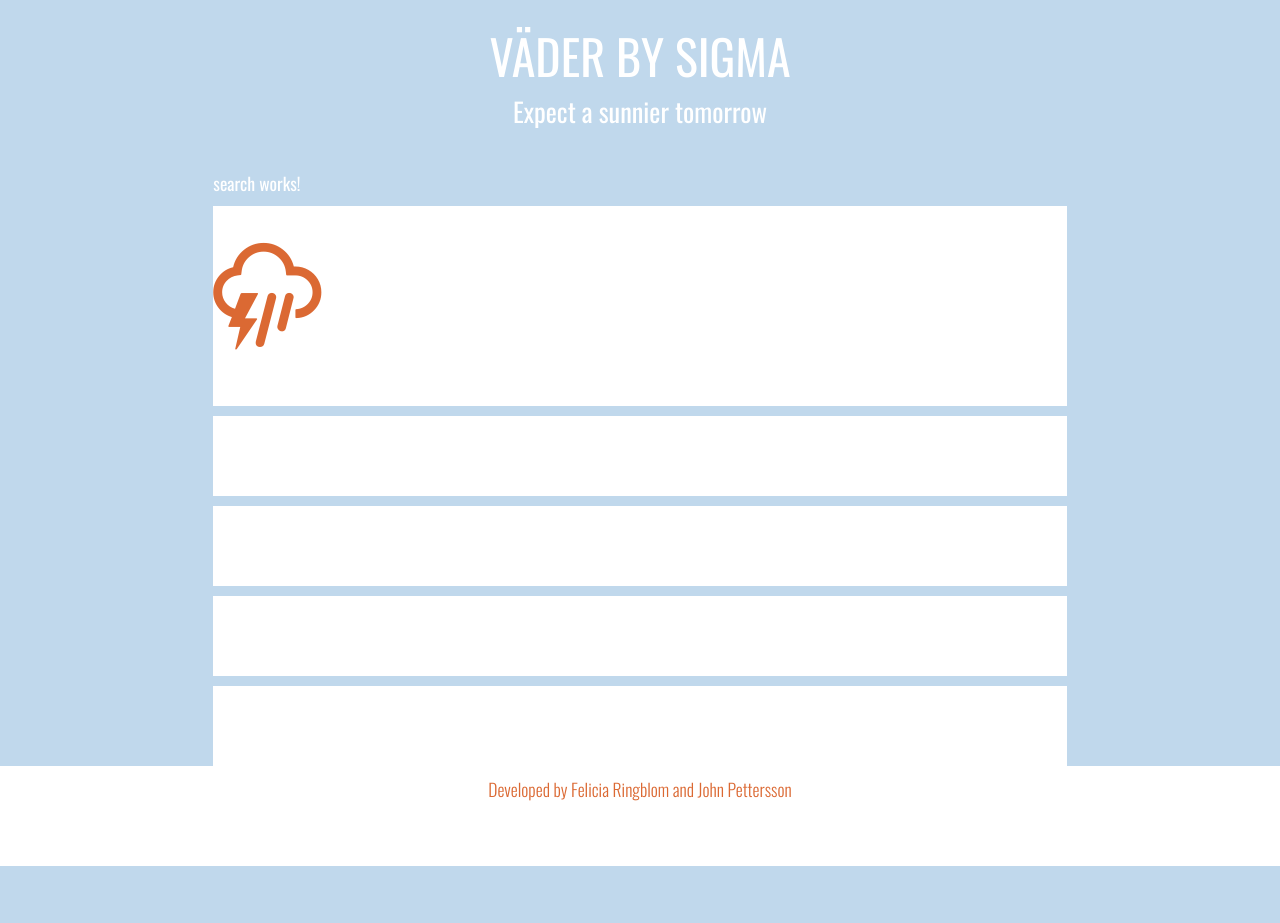
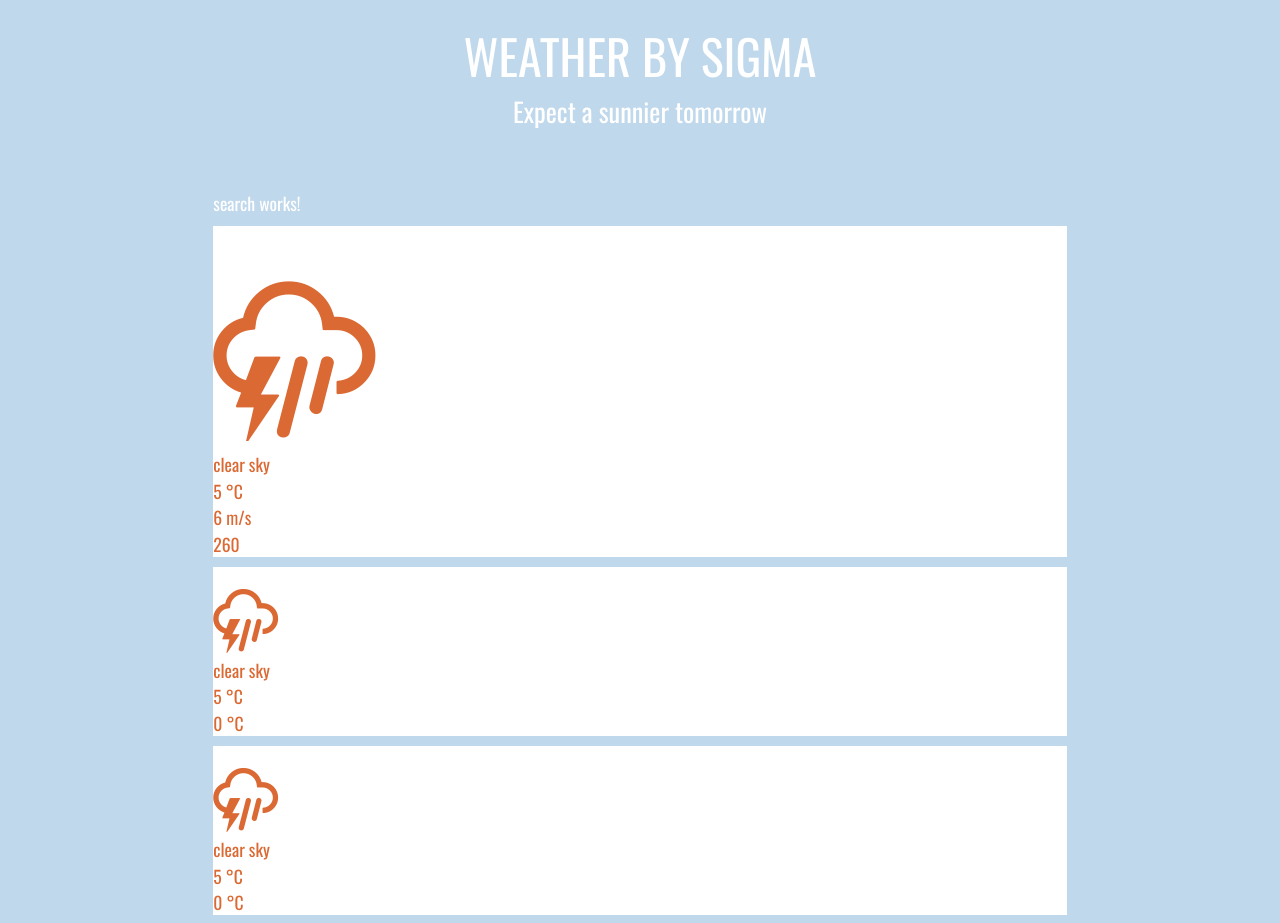
Before and after one commit to sheriffjohn/angular_aws, an Angular app: page / in a window 1280 px wide. Shown: the top 923 px of the page. Before the commit the page ends 866 px from the top, so only its background shows below. Built offline with nearby package versions, Linux system fonts and the light colour scheme.

Commit message:
Add input properties to weather components

```diff
--- a/src/app/app.component.html
+++ b/src/app/app.component.html
@@ -1,17 +1,20 @@
 <section id="page">
   <header>
-    <h1>Väder by Sigma</h1>
+    <h1>Weather by Sigma</h1>
     <h2>Expect a sunnier tomorrow</h2>
   </header>
   <aside class="left"></aside>
   <main>
     <app-search></app-search>
-    <app-main-display [cod]="200"></app-main-display>
-    <app-weekday-display></app-weekday-display>
-    <app-weekday-display></app-weekday-display>
-    <app-weekday-display></app-weekday-display>
-    <app-weekday-display></app-weekday-display>
+    <app-main-display [description]="'clear sky'" [cod]="200" [temp]="5" [windspeed]="6" [winddeg]="260">
+    </app-main-display>
+    <app-weekday-display [description]="'clear sky'" [cod]="200" [maxtemp]="5" [mintemp]="0"></app-weekday-display>
+    <app-weekday-display [description]="'clear sky'" [cod]="200" [maxtemp]="5" [mintemp]="0"></app-weekday-display>
+    <app-weekday-display [description]="'clear sky'" [cod]="200" [maxtemp]="5" [mintemp]="0"></app-weekday-display>
+    <app-weekday-display [description]="'clear sky'" [cod]="200" [maxtemp]="5" [mintemp]="0"></app-weekday-display>
   </main>
   <aside class="right"></aside>
-  <footer>Developed by Felicia Ringblom and John Pettersson</footer>
+  <footer>
+    <p>Developed by Felicia Ringblom and John Pettersson</p>
+  </footer>
 </section>
--- a/src/app/main-display/main-display.component.html
+++ b/src/app/main-display/main-display.component.html
@@ -1,3 +1,8 @@
 <div>
   <p class="weather_icon">{{ weatherIcon }}</p>
+  <p class="description">{{ description }}</p>
+  <p class="temp">{{ temp }} °C</p>
+  <p class="windspeed">{{ windspeed }} m/s</p>
+  <p class="winddeg">{{ winddeg }}</p>
+
 </div>
--- a/src/app/main-display/main-display.component.ts
+++ b/src/app/main-display/main-display.component.ts
@@ -8,6 +8,11 @@ import IconMappings from '../utils/iconMappings';
 export class MainDisplayComponent implements OnInit {
 
   @Input() cod: number;
+  @Input() temp: number;
+  @Input() windspeed: number;
+  @Input() winddeg: number;
+  @Input() description: string;
+
 
   weatherIcon: string;
 
--- a/src/app/weekday-display/weekday-display.component.html
+++ b/src/app/weekday-display/weekday-display.component.html
@@ -1,3 +1,6 @@
-<p>
-  weekday-display works!
-</p>
+<div>
+  <p class="weather_icon">{{ weatherIcon }}</p>
+  <p class="description">{{ description }}</p>
+  <p class="maxtemp">{{ maxtemp }} °C</p>
+  <p class="mintemp">{{ mintemp }} °C</p>
+</div>
--- a/src/app/weekday-display/weekday-display.component.ts
+++ b/src/app/weekday-display/weekday-display.component.ts
@@ -1,4 +1,5 @@
-import { Component, OnInit } from '@angular/core';
+import { Component, OnInit, Input } from '@angular/core';
+import IconMappings from '../utils/iconMappings';
 
 @Component({
   selector: 'app-weekday-display',
@@ -6,11 +7,17 @@ import { Component, OnInit } from '@angular/core';
 })
 export class WeekdayDisplayComponent implements OnInit {
 
+  @Input() cod: number;
+  @Input() description: string;
+  @Input() maxtemp: number;
+  @Input() mintemp: number;
+
+  weatherIcon: string;
+
   constructor() { }
 
-
   ngOnInit() {
-
+    this.weatherIcon = IconMappings[this.cod];
   }
 
 }
--- a/src/assets/styles.scss
+++ b/src/assets/styles.scss
@@ -45,7 +45,7 @@ h2 {
 }
 
 #page {
-  padding: 20px 0;
+  padding: 20px 0 0 0;
   display: grid;
   width: 100%;
   height: 100%;
@@ -61,6 +61,7 @@ header {
 
 main {
   grid-area: main;
+  padding: 20px 0;
 }
 
 aside.left {
@@ -77,7 +78,7 @@ footer {
   font-weight: lighter;
   background-color: white;
   color: $orange;
-  padding-top: 10px;
+  padding-top: 20px;
 }
 
 app-main-display {
@@ -88,7 +89,7 @@ app-main-display {
   margin-top: 10px;
   color: $orange;
   .weather_icon {
-    font-size: 100px;
+    font-size: 150px;
     font-family: 'weathericons',
   }
 }
@@ -99,4 +100,9 @@ app-weekday-display {
   min-height: 80px;
   background-color: white;
   margin-top: 10px;
+  color: $orange;
+  .weather_icon {
+    font-size: 60px;
+    font-family: 'weathericons',
+  }
 }
```
